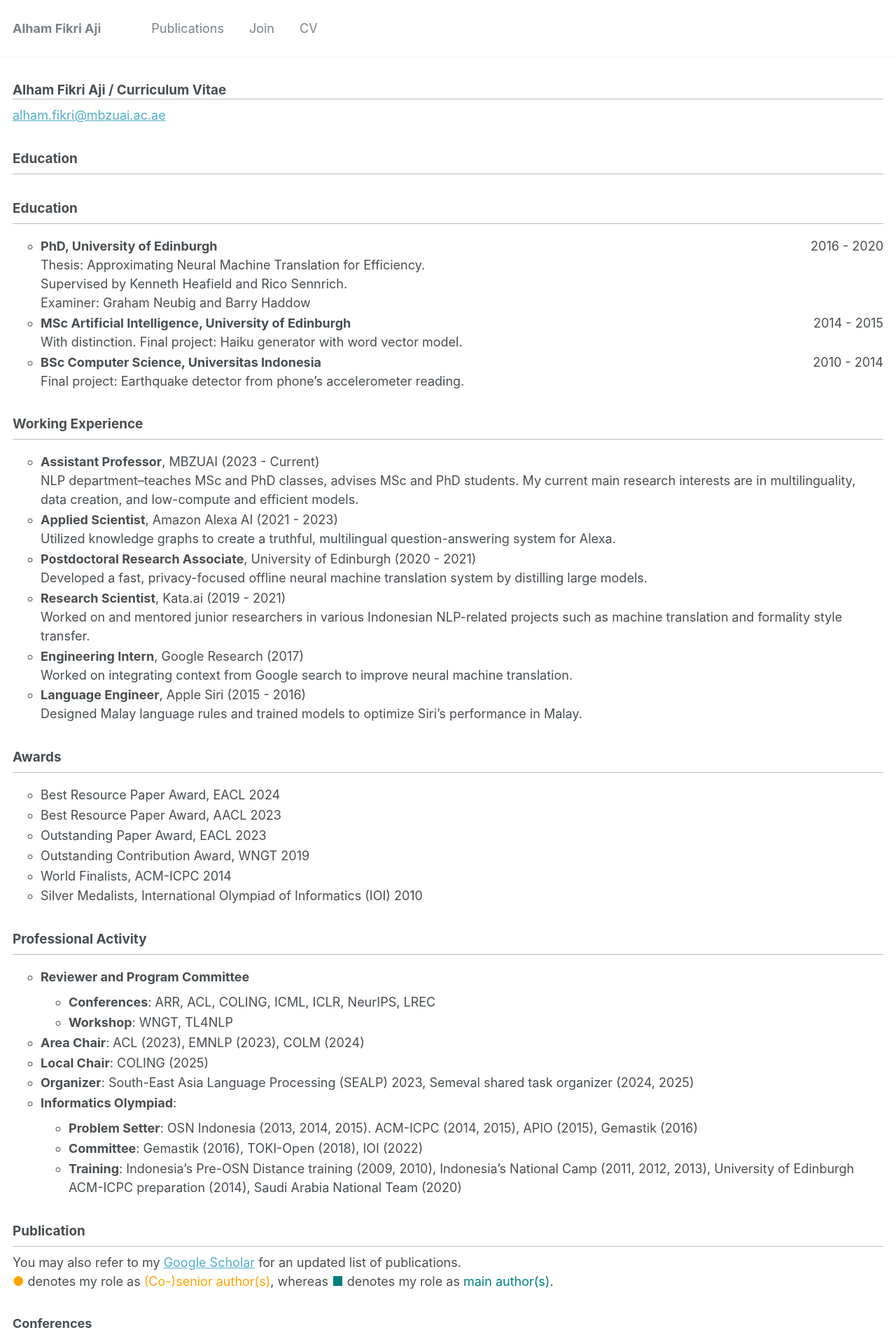
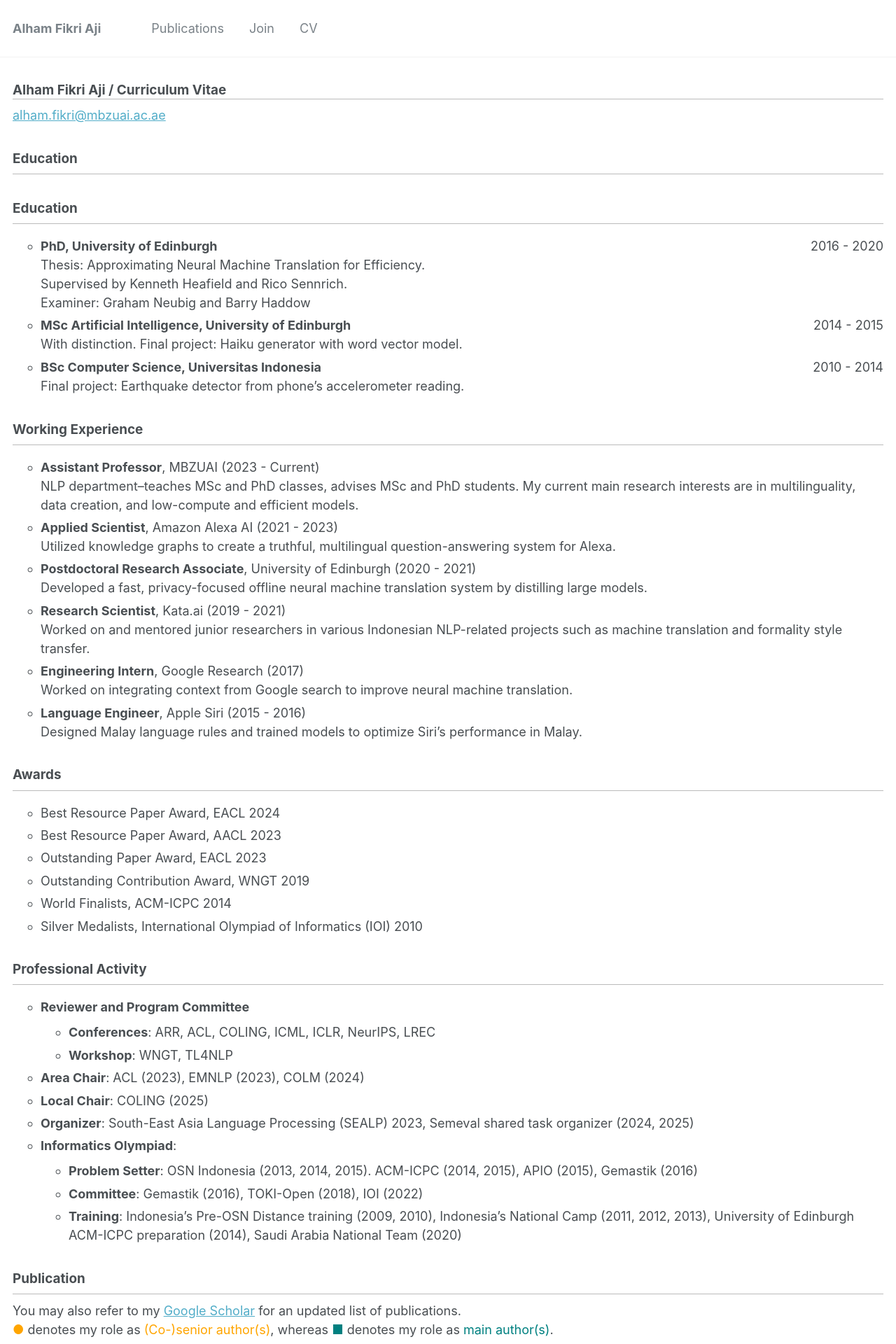
Before and after one commit to afaji/afaji.github.io, a Jekyll site: the page built from _pages/cv.md, in a window 1280 px wide. Shown: the top 1920 px of the page at 70% size. Built offline with Jekyll 4.4.1, drawn with Linux system fonts in a browser that asks for light colours.

Commit message:
Update cv.html

```diff
--- a/_layouts/cv.html
+++ b/_layouts/cv.html
@@ -22,8 +22,8 @@ layout: compress
           }
       }
       ul li {
-        margin-bottom: 0.1em;
-        margin-top: 0em;
+        margin-bottom: 0.3em;
+        margin-top: 0.1em;
         list-style-type: circle;
       }
 
```
